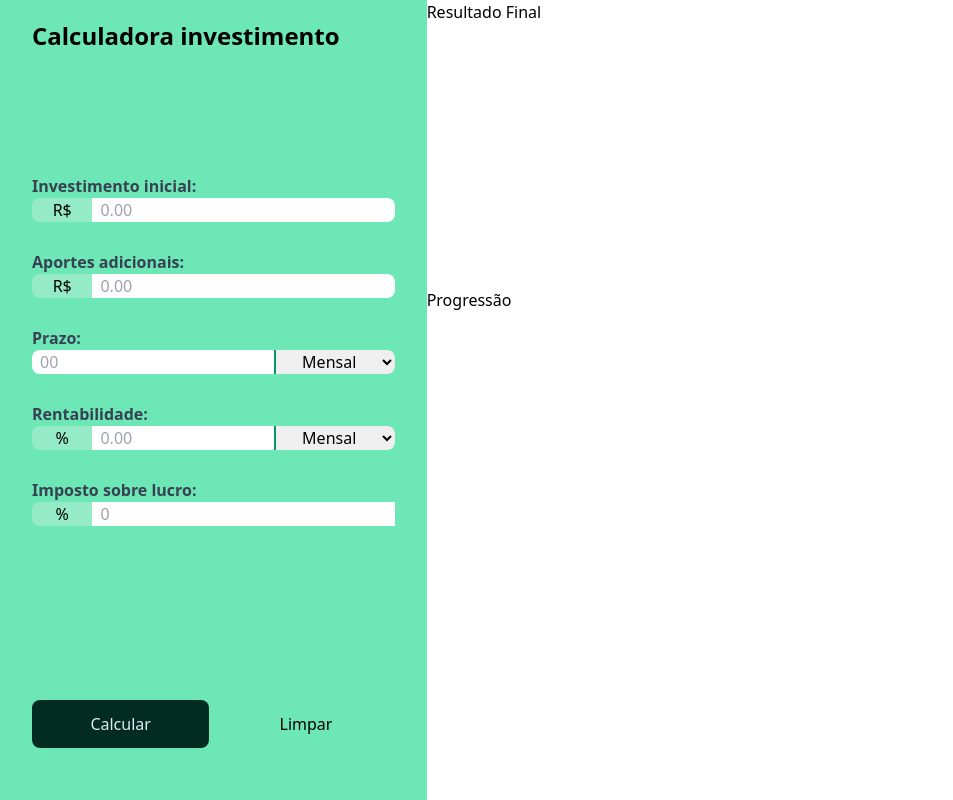
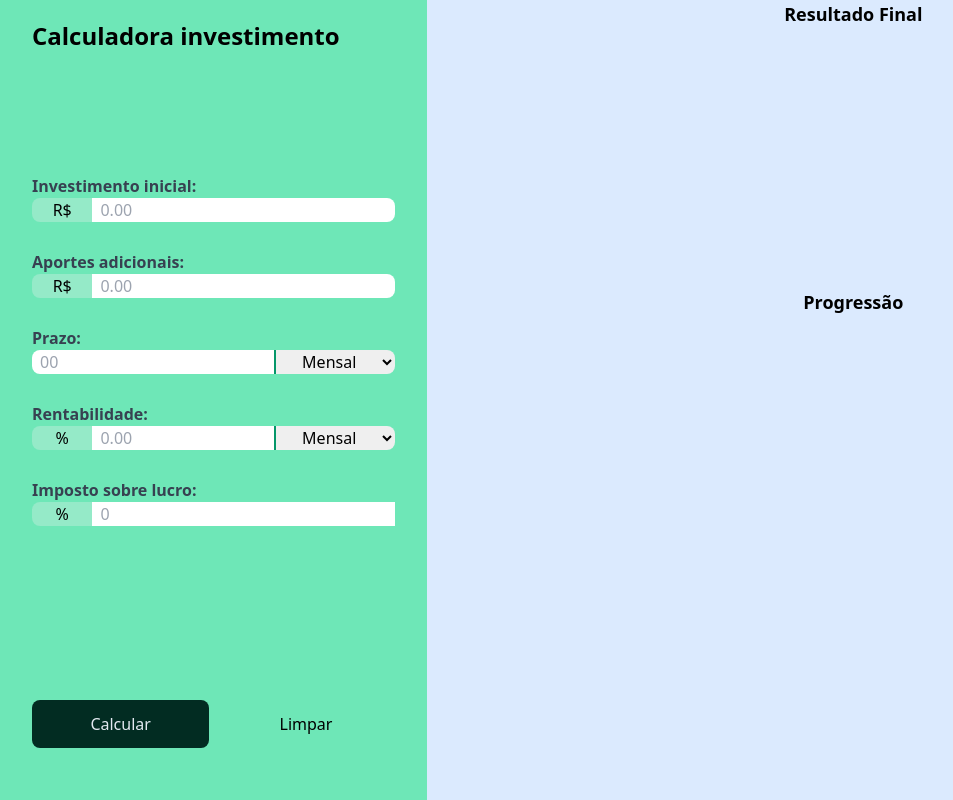
Before and after one commit to MarceloSCarvalho/CalculadoraInvestimentos, a website built with Vite: page index.html in a window 1280 px wide. Shown: the whole page, without its empty margins (0-953 px from the left). Built offline with nearby package versions, Linux system fonts and the light colour scheme.

Commit message:
alteração do designe

```diff
--- a/index.html
+++ b/index.html
@@ -83,14 +83,14 @@
         <button id="clear-form" class="w-1/2 rounded-lg hover:bg-emerald-500">Limpar</button>
       </div>
     </aside>
-    <main class="h-full">
-      <section id="chart-container">
-        <div class="h-[36dvh]">
-          <p>Resultado Final</p>
+    <main class="row-span-2 col-span-2 bg-blue-100">
+      <section id="chart-container" class="h-full">
+        <div class="h-[36%] flex flex-col items-center pb-10">
+          <p class="font-bold text-lg">Resultado Final</p>
           <canvas id="final-money-distribution"></canvas>
         </div>
-        <div class="h-[56dvh]">
-          <p>Progressão</p>
+        <div class="h-[56%] flex flex-col items-center">
+          <p class="font-bold text-lg">Progressão</p>
           <canvas id="progression"></canvas>
         </div>
       </section>
```
